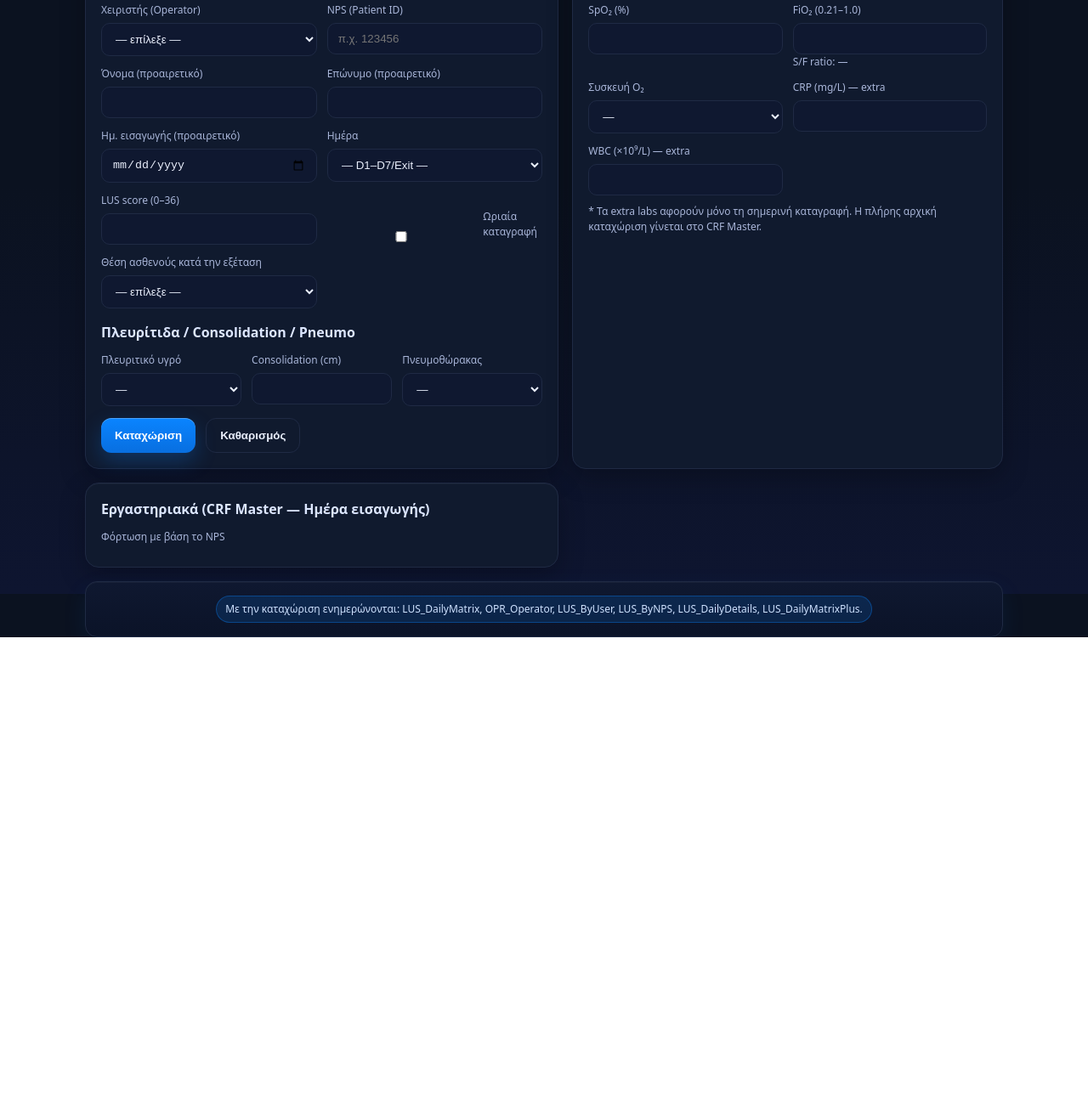
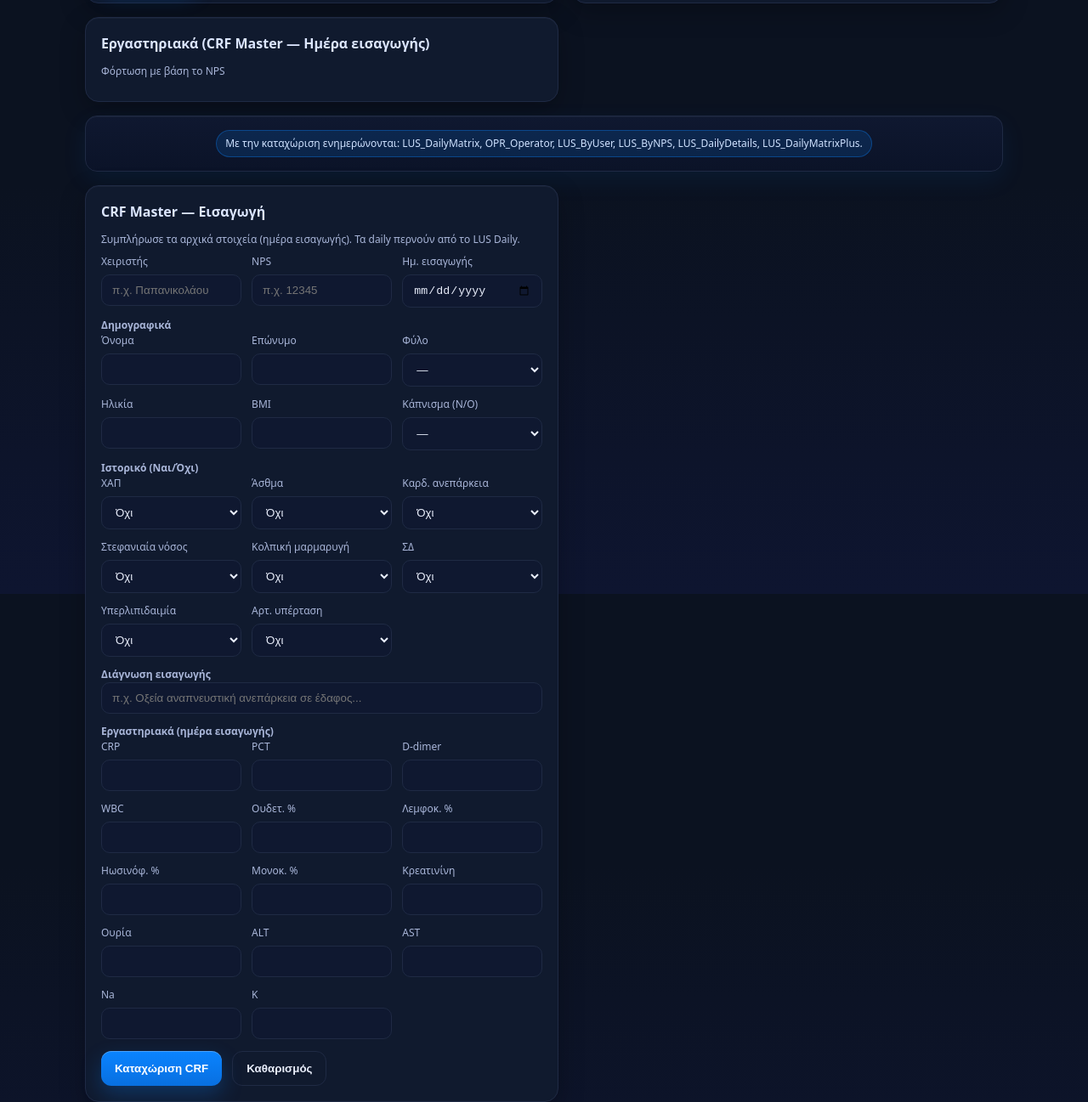
Before and after one commit to respioannina-maker/LUSLADIAS, a plain HTML site: page index.html in a window 1280 px wide. Shown: the part 101-1398 px from the top of the page at 85% size. Before the commit the page ends 851 px from the top, so only its background shows below. Drawn offline with Linux system fonts and the light colour scheme.

Commit message:
Update index.html

```diff
--- a/index.html
+++ b/index.html
@@ -204,6 +204,91 @@
     <div class="brand" style="justify-content:center">
       <span class="badge">Με την καταχώριση ενημερώνονται: LUS_DailyMatrix, OPR_Operator, LUS_ByUser, LUS_ByNPS, LUS_DailyDetails, LUS_DailyMatrixPlus.</span>
     </div>
+    <!-- ===== CRF Master (εισαγωγή) — ΝΕΟ BLOCK ===== -->
+<div class="card" id="crfCard">
+  <h2>CRF Master — Εισαγωγή</h2>
+  <div class="muted" style="margin-bottom:8px">
+    Συμπλήρωσε τα αρχικά στοιχεία (ημέρα εισαγωγής). Τα daily περνούν από το LUS Daily.
+  </div>
+
+  <!-- Ταυτότητα -->
+  <div class="grid cols-3">
+    <div>
+      <label for="crf_operator">Χειριστής</label>
+      <input id="crf_operator" placeholder="π.χ. Παπανικολάου" />
+    </div>
+    <div>
+      <label for="crf_nps">NPS</label>
+      <input id="crf_nps" placeholder="π.χ. 12345" />
+    </div>
+    <div>
+      <label for="crf_adm">Ημ. εισαγωγής</label>
+      <input id="crf_adm" type="date" />
+    </div>
+  </div>
+
+  <!-- Δημογραφικά -->
+  <h3 class="muted" style="margin:12px 0 0">Δημογραφικά</h3>
+  <div class="grid cols-3">
+    <div><label for="crf_first">Όνομα</label><input id="crf_first" /></div>
+    <div><label for="crf_last">Επώνυμο</label><input id="crf_last" /></div>
+    <div>
+      <label for="crf_sex">Φύλο</label>
+      <select id="crf_sex"><option value="" disabled selected>—</option><option>Άνδρας</option><option>Γυναίκα</option></select>
+    </div>
+    <div><label for="crf_age">Ηλικία</label><input id="crf_age" type="number" min="0" /></div>
+    <div><label for="crf_bmi">BMI</label><input id="crf_bmi" type="number" step="0.1" /></div>
+    <div>
+      <label for="crf_smoking">Κάπνισμα (Ν/Ο)</label>
+      <select id="crf_smoking"><option value="" disabled selected>—</option><option>Ναι</option><option>Όχι</option></select>
+    </div>
+  </div>
+
+  <!-- Ιστορικό -->
+  <h3 class="muted" style="margin:12px 0 0">Ιστορικό (Ναι/Όχι)</h3>
+  <div class="grid cols-3">
+    <div><label for="crf_copd">ΧΑΠ</label><select id="crf_copd"><option>Όχι</option><option>Ναι</option></select></div>
+    <div><label for="crf_asthma">Άσθμα</label><select id="crf_asthma"><option>Όχι</option><option>Ναι</option></select></div>
+    <div><label for="crf_hf">Καρδ. ανεπάρκεια</label><select id="crf_hf"><option>Όχι</option><option>Ναι</option></select></div>
+    <div><label for="crf_cad">Στεφανιαία νόσος</label><select id="crf_cad"><option>Όχι</option><option>Ναι</option></select></div>
+    <div><label for="crf_af">Κολπική μαρμαρυγή</label><select id="crf_af"><option>Όχι</option><option>Ναι</option></select></div>
+    <div><label for="crf_dm">ΣΔ</label><select id="crf_dm"><option>Όχι</option><option>Ναι</option></select></div>
+    <div><label for="crf_hlp">Υπερλιπιδαιμία</label><select id="crf_hlp"><option>Όχι</option><option>Ναι</option></select></div>
+    <div><label for="crf_htn">Αρτ. υπέρταση</label><select id="crf_htn"><option>Όχι</option><option>Ναι</option></select></div>
+  </div>
+
+  <!-- Διάγνωση -->
+  <h3 class="muted" style="margin:12px 0 0">Διάγνωση εισαγωγής</h3>
+  <div class="grid">
+    <input id="crf_dx" placeholder="π.χ. Οξεία αναπνευστική ανεπάρκεια σε έδαφος..." />
+  </div>
+
+  <!-- Εργαστηριακά εισαγωγής -->
+  <h3 class="muted" style="margin:12px 0 0">Εργαστηριακά (ημέρα εισαγωγής)</h3>
+  <div class="grid cols-3">
+    <div><label for="crf_crp">CRP</label><input id="crf_crp" type="number" step="0.1" /></div>
+    <div><label for="crf_pct">PCT</label><input id="crf_pct" type="number" step="0.01" /></div>
+    <div><label for="crf_dd">D-dimer</label><input id="crf_dd" type="number" step="0.1" /></div>
+    <div><label for="crf_wbc">WBC</label><input id="crf_wbc" type="number" step="0.1" /></div>
+    <div><label for="crf_neut">Ουδετ. %</label><input id="crf_neut" type="number" step="0.1" /></div>
+    <div><label for="crf_lymph">Λεμφοκ. %</label><input id="crf_lymph" type="number" step="0.1" /></div>
+    <div><label for="crf_eos">Ηωσινόφ. %</label><input id="crf_eos" type="number" step="0.1" /></div>
+    <div><label for="crf_mono">Μονοκ. %</label><input id="crf_mono" type="number" step="0.1" /></div>
+    <div><label for="crf_crea">Κρεατινίνη</label><input id="crf_crea" type="number" step="0.01" /></div>
+    <div><label for="crf_urea">Ουρία</label><input id="crf_urea" type="number" step="0.1" /></div>
+    <div><label for="crf_alt">ALT</label><input id="crf_alt" type="number" step="0.1" /></div>
+    <div><label for="crf_ast">AST</label><input id="crf_ast" type="number" step="0.1" /></div>
+    <div><label for="crf_na">Na</label><input id="crf_na" type="number" step="0.1" /></div>
+    <div><label for="crf_k">K</label><input id="crf_k" type="number" step="0.1" /></div>
+  </div>
+
+  <div class="row" style="margin-top:14px">
+    <button class="btn" id="crf_submit">Καταχώριση CRF</button>
+    <button class="btn secondary" id="crf_clear">Καθαρισμός</button>
+  </div>
+</div>
+<!-- ===== ΤΕΛΟΣ CRF BLOCK ===== -->
+
   </div>
 
   <div id="toast" class="toast"></div>
```
